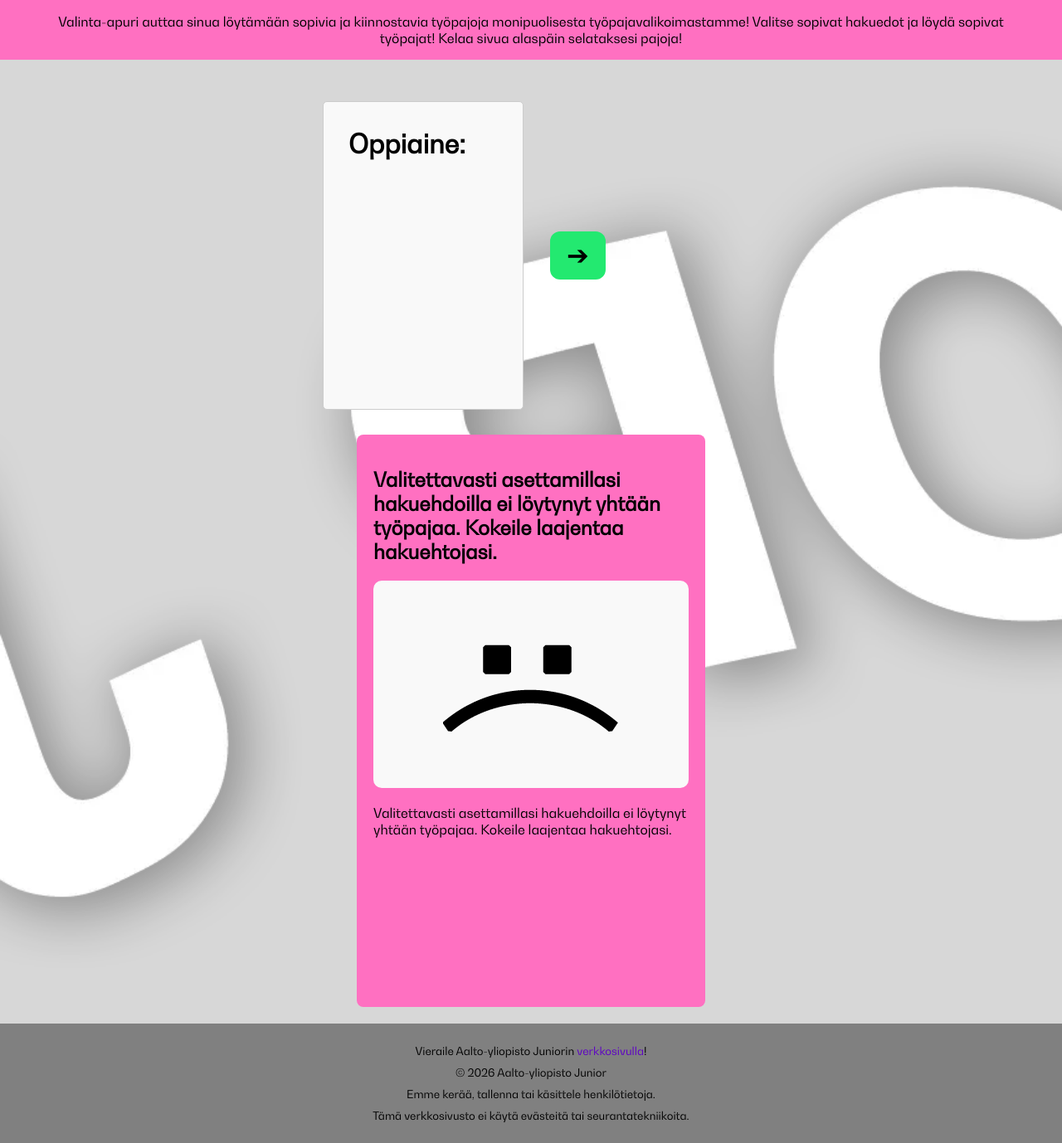
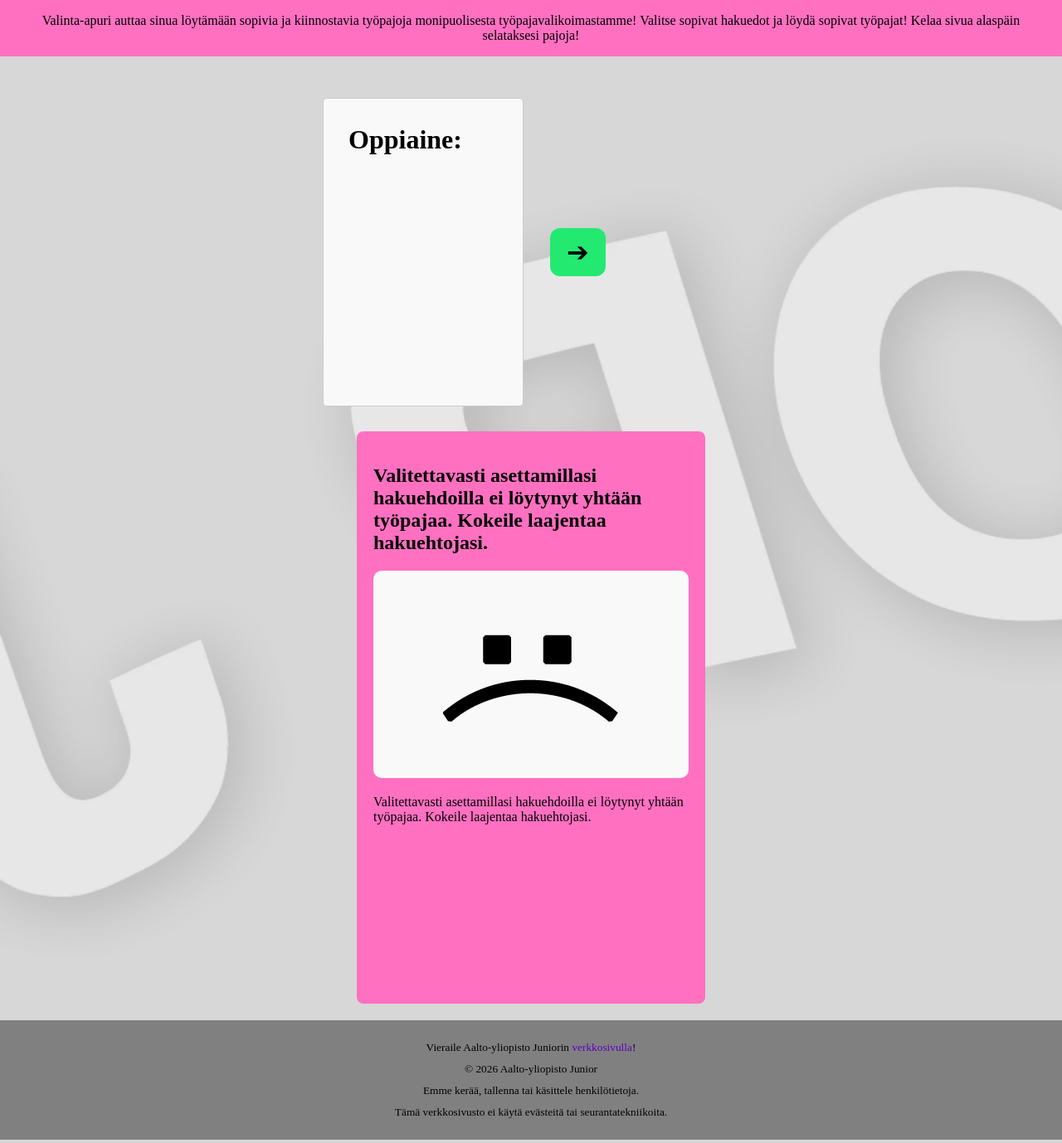
Before and after one commit to AaltoJunior/Valinta-Apuri, a Flask app: page / in a window 1280 px wide. Shown: the whole page at 83% size. Run offline with Flask 3, Linux system fonts and the light colour scheme; parts of the project's set-up code (start-up, migrations or seed data) failed here and were passed over; some libraries are stand-ins or nearby versions; some web fonts are replaced.

Commit message:
Updated background styling

```diff
--- a/static/style.css
+++ b/static/style.css
@@ -1,6 +1,6 @@
 @font-face {
-    font-family: 'BwGradual-Black';
-    src: url('BwGradual-Regular.woff2');
+    font-family: 'BwGradual-Black'; /*a name to be used later*/
+    src: url('BwGradual-Regular.otf'); /*URL to font*/
     font-display: swap;
 }
 
@@ -13,7 +13,6 @@
     justify-content: center;
     align-items: center;
 }
-
 
 
 .options {
@@ -70,17 +69,30 @@ body {
     position: relative;
     margin: 0;
     min-height: 100vh;
+    /* background-image: url('BG.webp');
+    background-repeat: no-repeat;
+    background-attachment: fixed;
+    background-position-y: center;
+    background-position-x: center;
+    background-size: 90%; */
+
+    display: flex;
+    flex-direction: column;
+}
+
+body::before {
+    content: "";
+    position: absolute;
+    inset: 0;
     background-image: url('BG.webp');
     background-repeat: no-repeat;
     background-attachment: fixed;
     background-position-y: center;
     background-position-x: center;
     background-size: 90%;
-
-    display: flex;
-    flex-direction: column;
+    opacity: 40%;
+    z-index: -1;
 }
-
 
 
 .row {
@@ -291,16 +303,20 @@ a {
         justify-content: center;
         align-items: center;
     }
-
 }
 
 @media (hover: none) {
-    body {
+    body::before {
+        content: "";
+        position: absolute;
+        inset: 0;
         background-image: url('BG.webp');
         background-repeat: space;
         background-attachment: scroll;
         background-position-y: top;
         background-position-x:  center;
         background-size: 300%;
+        opacity: 40%;
+        z-index: -1;
     }
 }
```
